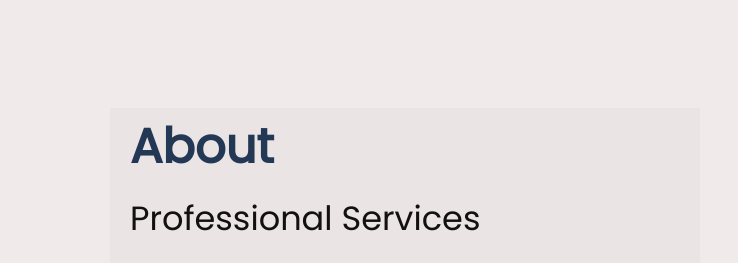
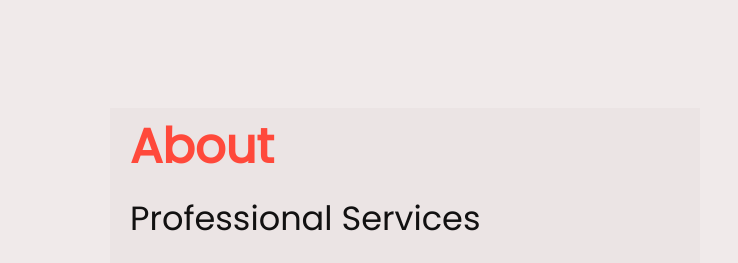
Before and after one commit to anime4lif/marinetest, a plain HTML site: page index.html in a window 1280 px wide. Shown: the part 802-1065 px from the top of the page, 542-1280 px from the left. Drawn offline with nearby package versions, Linux system fonts and the light colour scheme.

Commit message:
Update index.css

```diff
--- a/css/index.css
+++ b/css/index.css
@@ -13,7 +13,7 @@
     --text-color: #121111;
     --second-color: #e2e2e2;
     --third-color:#e6dddd;;
-    --main-color: #233854;
+    --main-color: #ff493b;
     --big-font: 4.5rem;
     --h2-font: 3rem;
     --p-font: 1.1rem;
```
